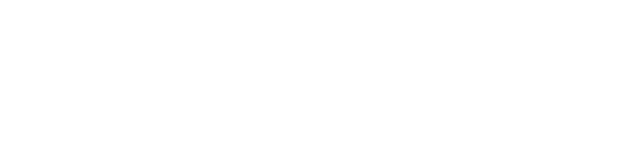
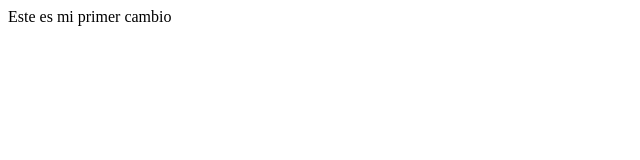
Before and after one commit to athel-dev/pruebagit, a plain HTML site: page index.html in a window 1280 px wide. Shown: the whole page, without its empty margins (0-640 px from the left). Drawn offline with Linux system fonts and the light colour scheme.

Commit message:
Mi segundo commit

```diff
--- a/index.html
+++ b/index.html
@@ -7,6 +7,6 @@
     <title>Mi primer ejemplo GIT</title>
 </head>
 <body>
-
+    <div>Este es mi primer cambio</div>
 </body>
 </html>
```
